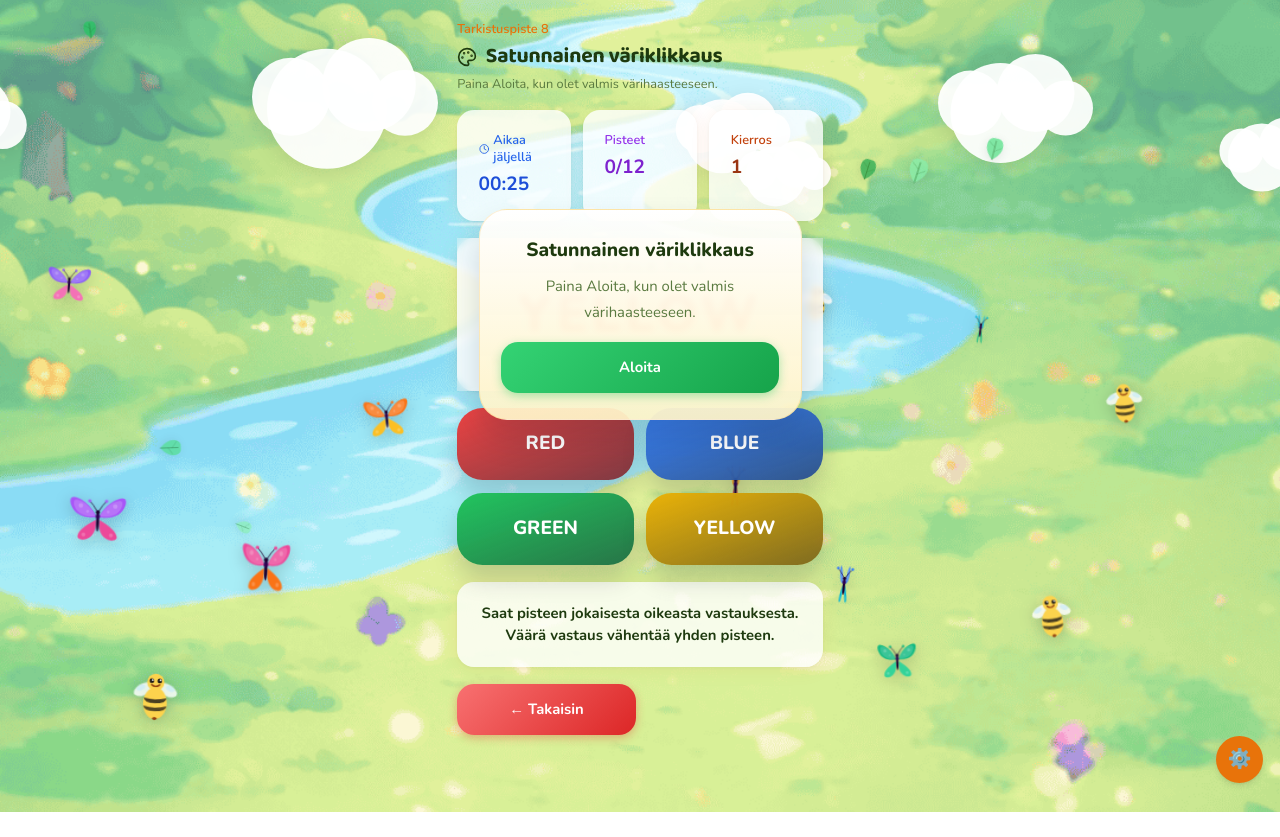
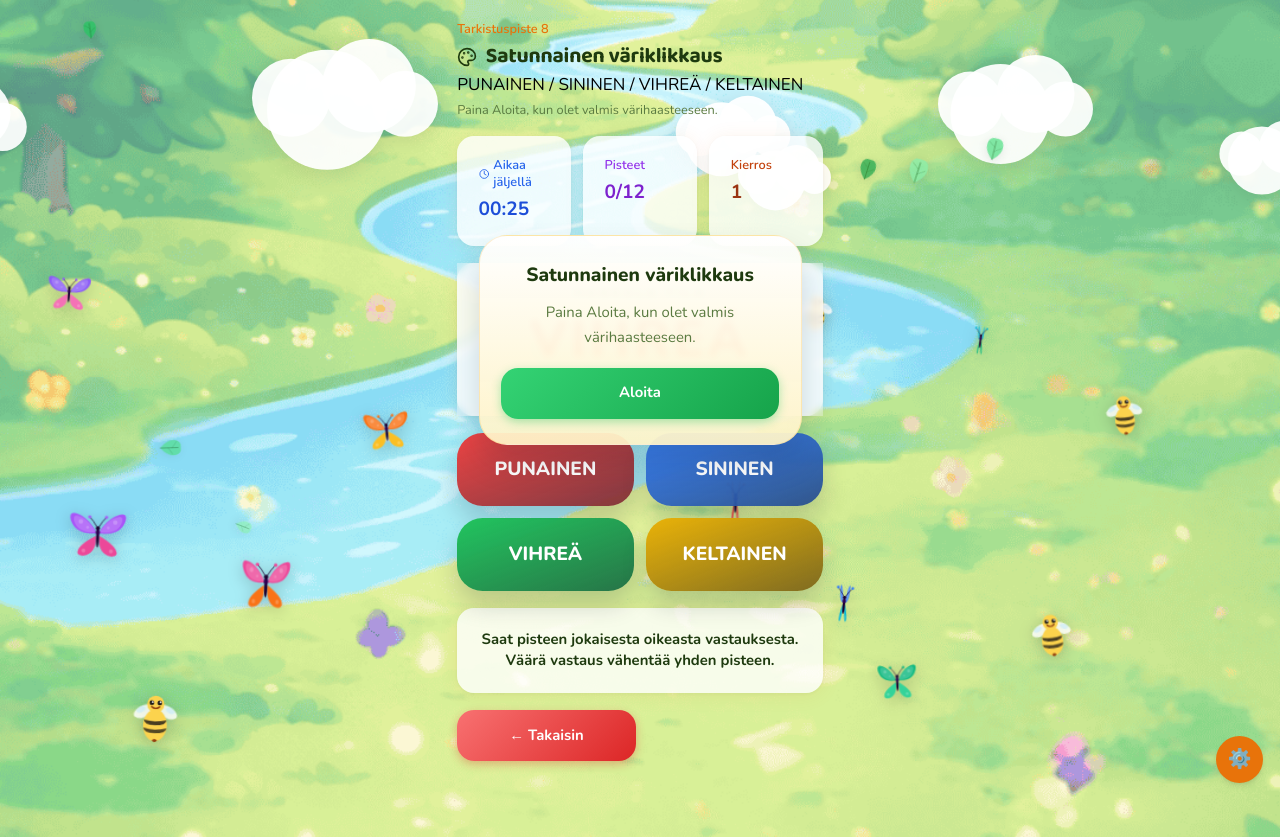
Before and after one commit to trungnguyen1221999/QR-Code-Game, a React (Vite) app in the folder frontend/: page /random-color-clicker in a window 1280 px wide. Before the commit the page ends 812 px from the top, so only its background shows below. Built offline with nearby package versions, Linux system fonts and the light colour scheme.

Commit message:
update color clicker

```diff
--- a/frontend/src/pages/RandomColorClickerGame.jsx
+++ b/frontend/src/pages/RandomColorClickerGame.jsx
@@ -28,30 +28,22 @@ import { getMiniGameConfig, getSessionDifficulty } from '../utils/constantMiniGa
 import { useLanguage } from '../context/LanguageContext';
 import { translate } from '../translations';
 
-const COLOR_OPTIONS = [
-  { id: 'red', label: 'RED', value: '#EF4444' },
-  { id: 'blue', label: 'BLUE', value: '#3B82F6' },
-  { id: 'green', label: 'GREEN', value: '#22C55E' },
-  { id: 'yellow', label: 'YELLOW', value: '#EAB308' },
-];
-
 function formatTime(seconds) {
   const mins = Math.floor(seconds / 60).toString().padStart(2, '0');
   const secs = (seconds % 60).toString().padStart(2, '0');
   return `${mins}:${secs}`;
 }
 
-function pickPrompt() {
-  const word = COLOR_OPTIONS[Math.floor(Math.random() * COLOR_OPTIONS.length)];
+function pickPrompt(colorOptions) {
+  const word = colorOptions[Math.floor(Math.random() * colorOptions.length)];
 
-  let color = COLOR_OPTIONS[Math.floor(Math.random() * COLOR_OPTIONS.length)];
+  let color = colorOptions[Math.floor(Math.random() * colorOptions.length)];
   while (color.id === word.id) {
-    color = COLOR_OPTIONS[Math.floor(Math.random() * COLOR_OPTIONS.length)];
+    color = colorOptions[Math.floor(Math.random() * colorOptions.length)];
   }
 
   return {
     wordId: word.id,
-    wordLabel: word.label,
     colorId: color.id,
     colorValue: color.value,
   };
@@ -69,12 +61,30 @@ export default function RandomColorClickerGame() {
   const playerSession = JSON.parse(localStorage.getItem('playerSession') || 'null');
   const playerSessionId = playerSession?._id || playerSession?.id;
 
+  const colorOptions = useMemo(
+    () => [
+      { id: 'red', label: t.colorRed, value: '#EF4444' },
+      { id: 'blue', label: t.colorBlue, value: '#3B82F6' },
+      { id: 'green', label: t.colorGreen, value: '#22C55E' },
+      { id: 'yellow', label: t.colorYellow, value: '#EAB308' },
+    ],
+    [
+      t.colorRed,
+      t.colorBlue,
+      t.colorGreen,
+      t.colorYellow,
+    ]
+  );
+
+  const getColorLabel = (id) =>
+    colorOptions.find((color) => color.id === id)?.label || id.toUpperCase();
+
   const [timeLeft, setTimeLeft] = useState(() =>
     getInitialGameTime(timeLimit, 'random-color-clicker', location.key)
   );
   const [score, setScore] = useState(0);
   const [round, setRound] = useState(1);
-  const [prompt, setPrompt] = useState(() => pickPrompt());
+  const [prompt, setPrompt] = useState(() => pickPrompt(colorOptions));
   const [feedback, setFeedback] = useState('');
   const [busy, setBusy] = useState(false);
   const [hasStarted, setHasStarted] = useState(false);
@@ -86,6 +96,10 @@ export default function RandomColorClickerGame() {
   const lossHandledRef = useRef(false);
   const outcomeLockedRef = useRef(false);
   const earnedCoins = Math.max(0, timeLeft * 2);
+
+  useEffect(() => {
+    setPrompt(pickPrompt(colorOptions));
+  }, [colorOptions]);
 
   useEffect(() => {
     if (!hasStarted || showWin || showLose || showBackConfirm) return;
@@ -128,13 +142,13 @@ export default function RandomColorClickerGame() {
       setScore((value) => Math.max(0, value - 1));
       setFeedback(
         translate(t.randomColorClickerWrong, {
-          color: prompt.colorId.toUpperCase(),
+          color: getColorLabel(prompt.colorId),
         })
       );
     }
 
     setRound((value) => value + 1);
-    setPrompt(pickPrompt());
+    setPrompt(pickPrompt(colorOptions));
   };
 
   const handleRetry = () => {
@@ -143,7 +157,7 @@ export default function RandomColorClickerGame() {
     setTimeLeft(getReplayGameTime(timeLimit));
     setScore(0);
     setRound(1);
-    setPrompt(pickPrompt());
+    setPrompt(pickPrompt(colorOptions));
     setFeedback('');
     setBusy(false);
     setShowWin(false);
@@ -236,6 +250,7 @@ export default function RandomColorClickerGame() {
             <Palette size={20} />
             {t.randomColorClickerTitle}
           </h2>
+          <p>{t.colorRed} / {t.colorBlue} / {t.colorGreen} / {t.colorYellow}</p>
           <p className="text-xs mt-1" style={{ color: 'var(--color-subtext)' }}>
             {hasStarted ? instructionText : t.randomColorClickerReadyInstruction}
           </p>
@@ -280,7 +295,7 @@ export default function RandomColorClickerGame() {
               className="mt-3 text-5xl font-black tracking-[0.08em]"
               style={{ color: prompt.colorValue, textShadow: '0 10px 24px rgba(0,0,0,0.12)' }}
             >
-            {prompt.wordLabel}
+              {getColorLabel(prompt.wordId)}
             </p>
             <p className="text-xs mt-3" style={{ color: 'var(--color-subtext)' }}>
               {t.randomColorClickerIgnoreWord}
@@ -297,7 +312,7 @@ export default function RandomColorClickerGame() {
         </div>
 
         <div className="grid grid-cols-2 gap-3">
-          {COLOR_OPTIONS.map((color) => (
+          {colorOptions.map((color) => (
             <button
               key={color.id}
               type="button"
--- a/frontend/src/translations/index.js
+++ b/frontend/src/translations/index.js
@@ -522,6 +522,12 @@ shapeMatcherWinTitle: 'Shape master!',
 shapeMatcherWinMessage: 'You reached {score} points and earned {coins} coins from the time left.',
 
 // ───────── RANDOM COLOR CLICKER GAME ─────────
+
+colorRed: 'RED',
+colorBlue: 'BLUE',
+colorGreen: 'GREEN',
+colorYellow: 'YELLOW',
+
 randomColorClickerTitle: 'Random Color Clicker',
 randomColorClickerReadyInstruction: 'Press Start when you are ready for the color challenge.',
 randomColorClickerRunningInstruction: 'Tap the button matching the text color, not the word.',
@@ -1241,6 +1247,12 @@ shapeMatcherWinTitle: 'Muotomestari!',
 shapeMatcherWinMessage: 'Sait {score} pistettä ja ansaitsit {coins} kolikkoa jäljellä olevasta ajasta.',
 
 // ───────── RANDOM COLOR CLICKER GAME ─────────
+
+colorRed: 'PUNAINEN',
+colorBlue: 'SININEN',
+colorGreen: 'VIHREÄ',
+colorYellow: 'KELTAINEN',
+
 randomColorClickerTitle: 'Satunnainen väriklikkaus',
 randomColorClickerReadyInstruction: 'Paina Aloita, kun olet valmis värihaasteeseen.',
 randomColorClickerRunningInstruction: 'Napauta painiketta, joka vastaa tekstin väriä, ei sanaa.',
```
Lines whose indentation alone changed are shown as unchanged.
